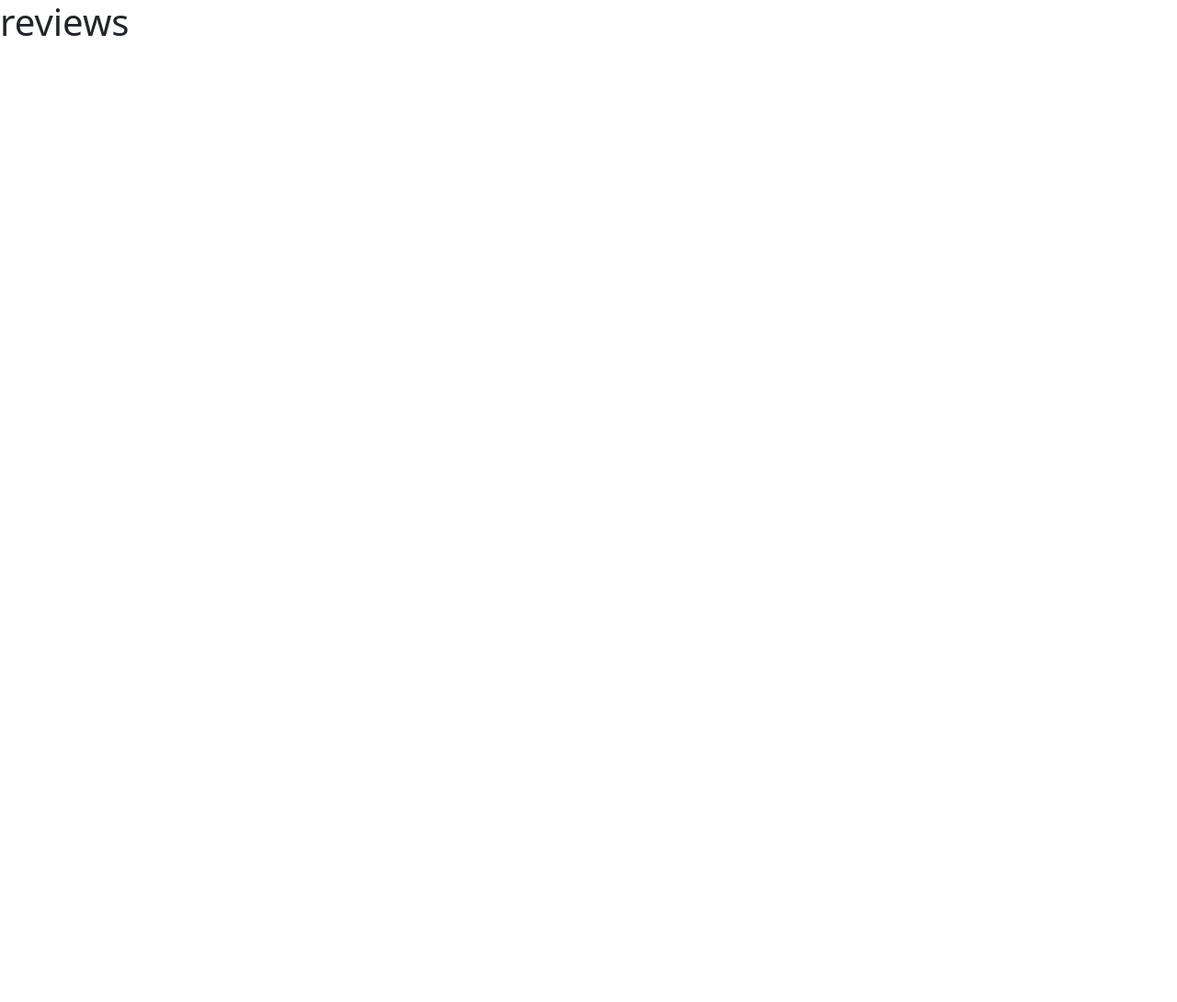
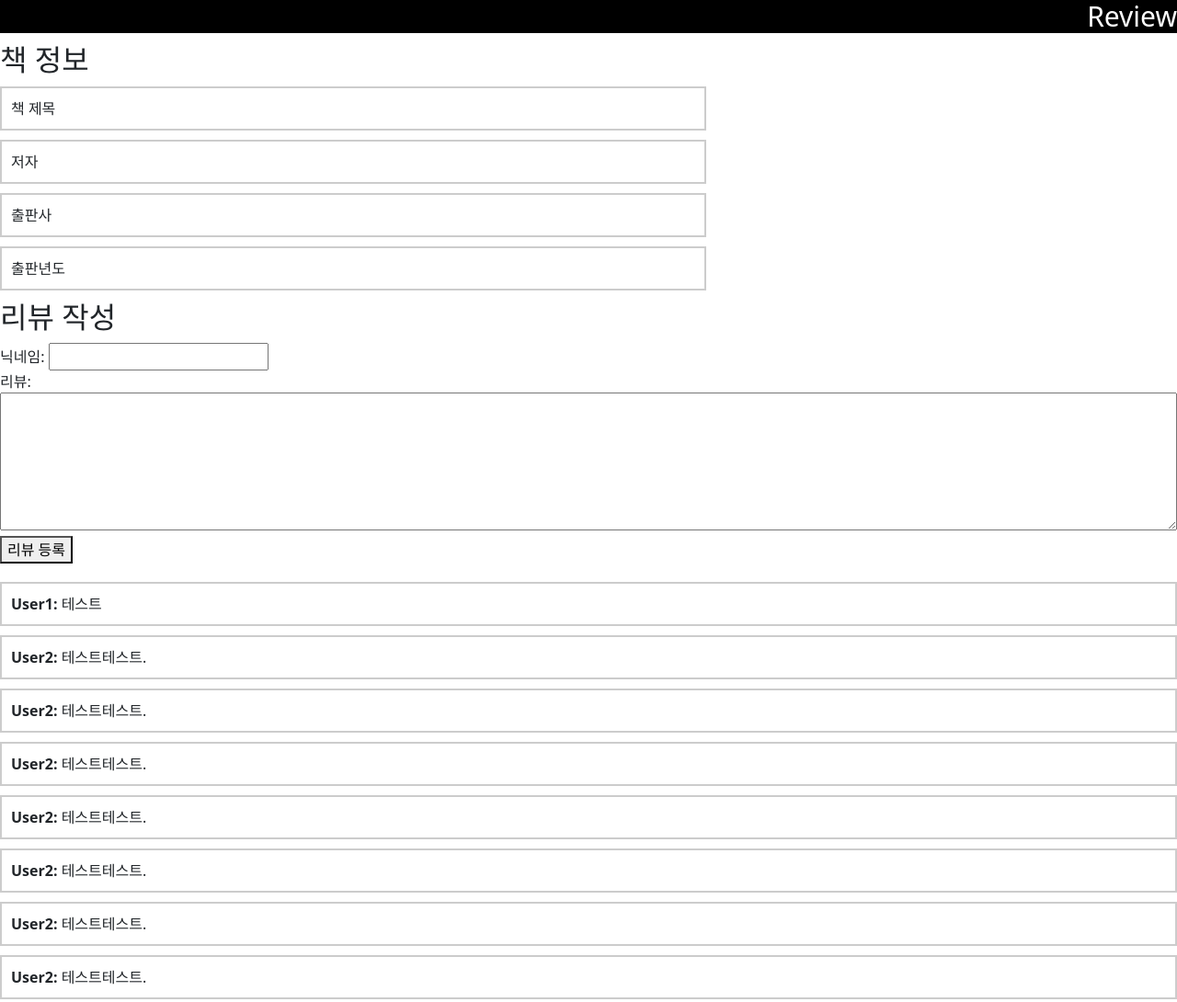
Before and after one commit to songyuheon98/mini_project, a plain HTML site: page templates/reviews.html in a window 1280 px wide. Shown: the top 1090 px of the page at 92% size. Before the commit the page ends 800 px from the top, so only its background shows below. Drawn offline with nearby package versions, Linux system fonts and the light colour scheme.

Commit message:
no message

```diff
--- a/templates/reviews.html
+++ b/templates/reviews.html
@@ -14,9 +14,143 @@
         integrity="sha384-MrcW6ZMFYlzcLA8Nl+NtUVF0sA7MsXsP1UyJoMp4YLEuNSfAP+JcXn/tWtIaxVXM"
         crossorigin="anonymous"></script>
 
+
+    <style>
+        /* CSS 코드 */
+        .mytitle {
+            font-size:30px;
+            background-color: black;
+            color: white;
+            margin-bottom: 10px;
+            text-align: right;
+        }
+
+
+
+        .box {
+            border: 2px solid #ccc;
+            padding: 10px;
+            margin: 10px 0;
+        }
+
+        .flex-container {
+            display: flex;
+        }
+
+        #review {
+            width: 100%;
+            height: 150px;
+            resize: vertical;
+        }
+
+        #book-image {
+            width: 40%;
+            max-height: 300px;
+            height: auto;
+        }
+
+        #review-container {
+            width: 60%;
+        }
+
+        #book-info {
+            text-align: left;
+        }
+
+        #review-list {
+            margin-top: 20px;
+        }
+    </style>
+    <script>
+        $(document).ready(function () {
+            temp = location.href.split("?");
+
+            data=temp[1].split("/");
+
+
+            title = decodeURI(data[0])
+            author = decodeURI(data[1])
+            publisher = decodeURI(data[2])
+            publisher_year = decodeURI(data[3])
+            console.log(title,author,publisher,publisher_year)
+
+            $('#book-title').text(title)
+            $('#author').text(author)
+            $('#publisher').text(publisher)
+            $('#publisher-year').text(publisher-year)
+        })
+        const exampleReviews = [
+            { username: "User1", review: "테스트" },
+            { username: "User2", review: "테스트테스트." },
+            { username: "User2", review: "테스트테스트." },
+            { username: "User2", review: "테스트테스트." },
+            { username: "User2", review: "테스트테스트." },
+            { username: "User2", review: "테스트테스트." },
+            { username: "User2", review: "테스트테스트." },
+            { username: "User2", review: "테스트테스트." },
+            { username: "User2", review: "테스트테스트." },
+            { username: "User2", review: "테스트테스트." },
+        ];
+
+
+        function showReviews() {
+            const reviewList = document.getElementById('review-list');
+            reviewList.innerHTML = ''; // 기존 내용 초기화
+
+            exampleReviews.forEach(review => {
+                const reviewItem = document.createElement('div');
+                reviewItem.className = 'box';
+                reviewItem.innerHTML = `<strong>${review.username}:</strong> ${review.review}`;
+                reviewList.appendChild(reviewItem);
+            });
+        }
+    </script>
 </head>
+
 <body>
-    <h1>reviews</h1>
+    <h1 class="mytitle">Review</h1>
+
+    <div class="flex-container">
+
+        <div id="review-container">
+            <h2>책 정보</h2>
+            <div id="book-info">
+                <p id="book-title" class="box">책 제목</p>
+                <p id="author" class="box">저자</p>
+                <p id="publisher" class="box">출판사</p>
+                <p id="publisher-year" class="box">출판년도</p>
+            </div>
+        </div>
+    </div>
+
+    <div>
+        <h2>리뷰 작성</h2>
+        <form>
+            <label for="username">닉네임:</label>
+            <input type="text" id="username" name="username" required><br>
+
+            <label for="review">리뷰:</label><br>
+            <textarea id="review" name="review" rows="4" cols="50" required></textarea><br>
+
+            <button type="button" onclick="submitReview()">리뷰 등록</button>
+        </form>
+    </div>
+
+    <div id="review-list">
+        <h2>작성된 리뷰</h2>
+    </div>
+
+    <script>
+        function submitReview() {
+            const username = document.getElementById('username').value;
+            const userReview = document.getElementById('review').value;
+
+            exampleReviews.push({ username: username, review: userReview });
+            showReviews();
+        }
+
+        // 페이지 로드 시 리뷰들 보여주기
+        showReviews();
+    </script>
 </body>
-
 </html>
```
Also changed, not shown: templates/main_login_fail.html (+1 -34 lines), templates/main_login_success.html (+29 -30 lines), 1 other file.
